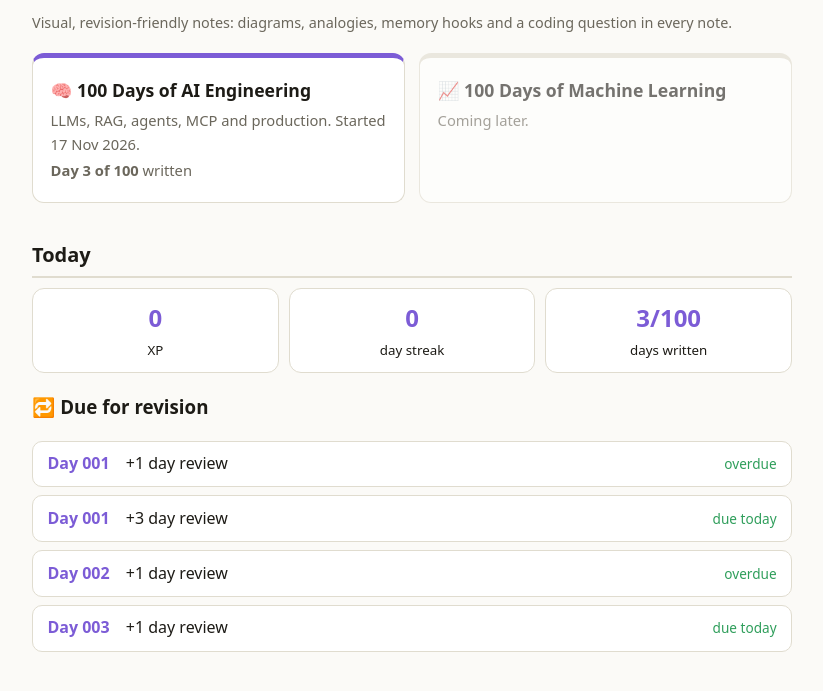
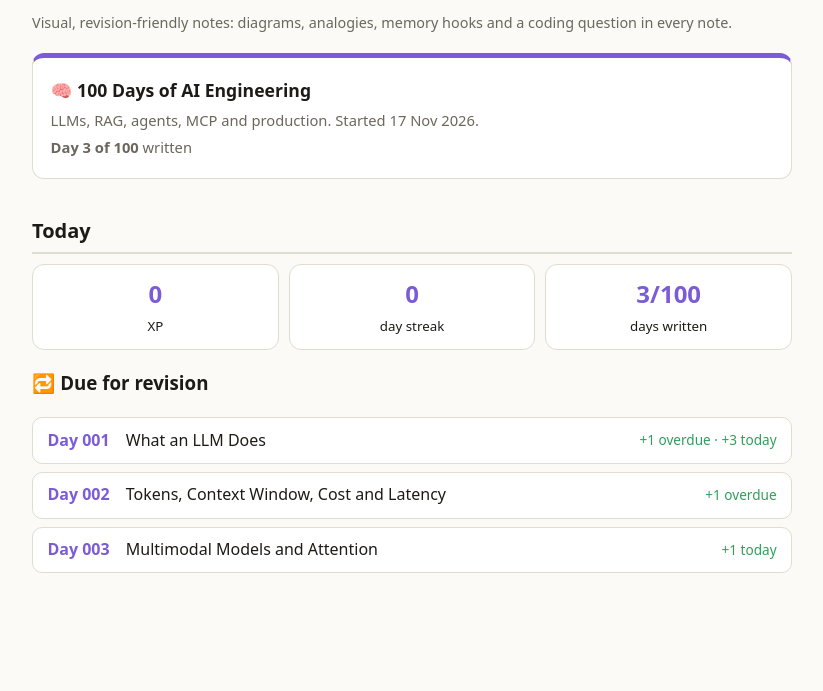
Before and after one commit to vikasswork21/my-learnings, a plain HTML site: page index.html in a window 1280 px wide. Shown: the part 123-814 px from the top of the page, without its empty margins (228-1051 px from the left). Drawn offline with Linux system fonts and the light colour scheme.

Commit message:
Group revision dashboard by day; remove the machine learning track

```diff
--- a/assets/app.js
+++ b/assets/app.js
@@ -89,8 +89,9 @@ if(P!=='home'){const lg=$('.legend');
    if(rem<=0){clearInterval(iv);if(mode==='f'){award('focus-'+P,10,'Focus block done!');mode='b';rem=300;end=Date.now()+300000;brk.hidden=false;iv=setInterval(()=>{rem=Math.max(0,Math.ceil((end-Date.now())/1000));clk.textContent=fmt(rem);if(rem<=0)rs()},1000)}else rs()}},1000)}};
  lg.before(st);lg.before(tm)}
 
-if(P==='home'&&window.DAYS&&$('#dash')){const due=[];
- DAYS.forEach(D=>{const b=D.date.split('-').map(Number);[1,3,7,21].forEach((k,x)=>{const t=new Date(b[0],b[1]-1,b[2]+k);if(iso(t)<=today()&&!S.done['rev-'+D.id+'-'+x])due.push({D,k,late:iso(t)<today()})})});
+if(P==='home'&&window.DAYS&&$('#dash')){const due=[],by={};
+ DAYS.forEach(D=>{const b=D.date.split('-').map(Number);[1,3,7,21].forEach((k,x)=>{const t=new Date(b[0],b[1]-1,b[2]+k);if(iso(t)<=today()&&!S.done['rev-'+D.id+'-'+x]){const o={D,k,late:iso(t)<today()};due.push(o);(by[D.id]=by[D.id]||{D,r:[]}).r.push(o)}})});
+ const rows=Object.values(by);
  $('#dash').innerHTML='<h2>Today</h2><div class="stats"><div><b>'+S.xp+'</b><small>XP</small></div><div><b>'+streak()+'</b><small>day streak</small></div><div><b>'+DAYS.length+'/100</b><small>days written</small></div></div>'+
- (due.length?'<h3>🔁 Due for revision</h3><ul class="days">'+due.map(o=>'<li><a href="'+o.D.url+'#rev"><b>Day '+String(o.D.n).padStart(3,'0')+'</b> +'+o.k+' day review <em>'+(o.late?'overdue':'due today')+'</em></a></li>').join('')+'</ul>':'<p class="mut">Nothing due. 🎉</p>')}
+ (rows.length?'<h3>🔁 Due for revision</h3><ul class="days">'+rows.map(g=>'<li><a href="'+g.D.url+'#rev"><b>Day '+String(g.D.n).padStart(3,'0')+'</b> '+g.D.title+' <em>'+g.r.map(o=>'+'+o.k+(o.late?' overdue':' today')).join(' · ')+'</em></a></li>').join('')+'</ul>':'<p class="mut">Nothing due. 🎉</p>')}
 })();
--- a/index.html
+++ b/index.html
@@ -8,7 +8,6 @@
 <p class="mut">Visual, revision-friendly notes: diagrams, analogies, memory hooks and a coding question in every note.</p>
 <div class="cards">
 <a class="card" href="100-days-of-ai-engineering/"><h3>🧠 100 Days of AI Engineering</h3><p>LLMs, RAG, agents, MCP and production. Started 17 Nov 2026.</p><p><b>Day 3 of 100</b> written</p></a>
-<div class="card soon"><h3>📈 100 Days of Machine Learning</h3><p>Coming later.</p></div>
 </div>
 <div id="dash"></div>
 </main></body></html>
```
Also changed, not shown: 1 other file.
